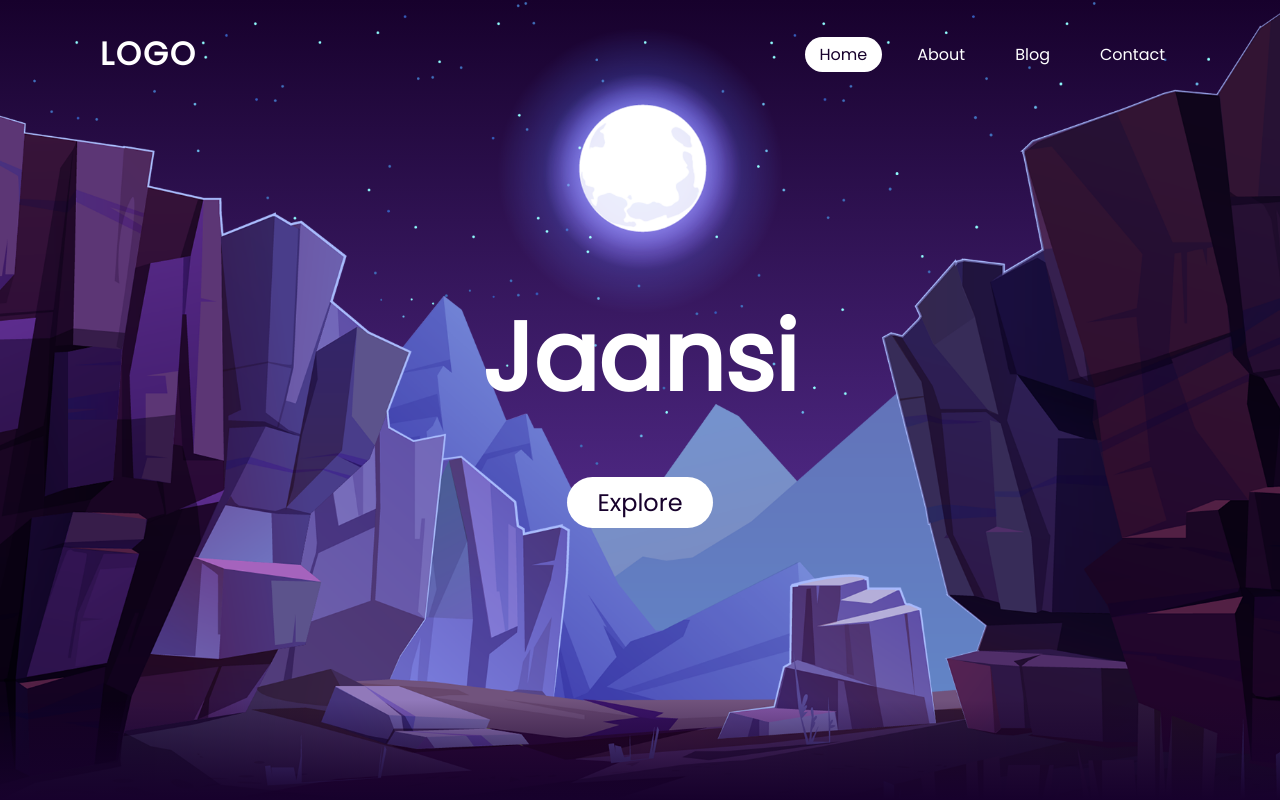
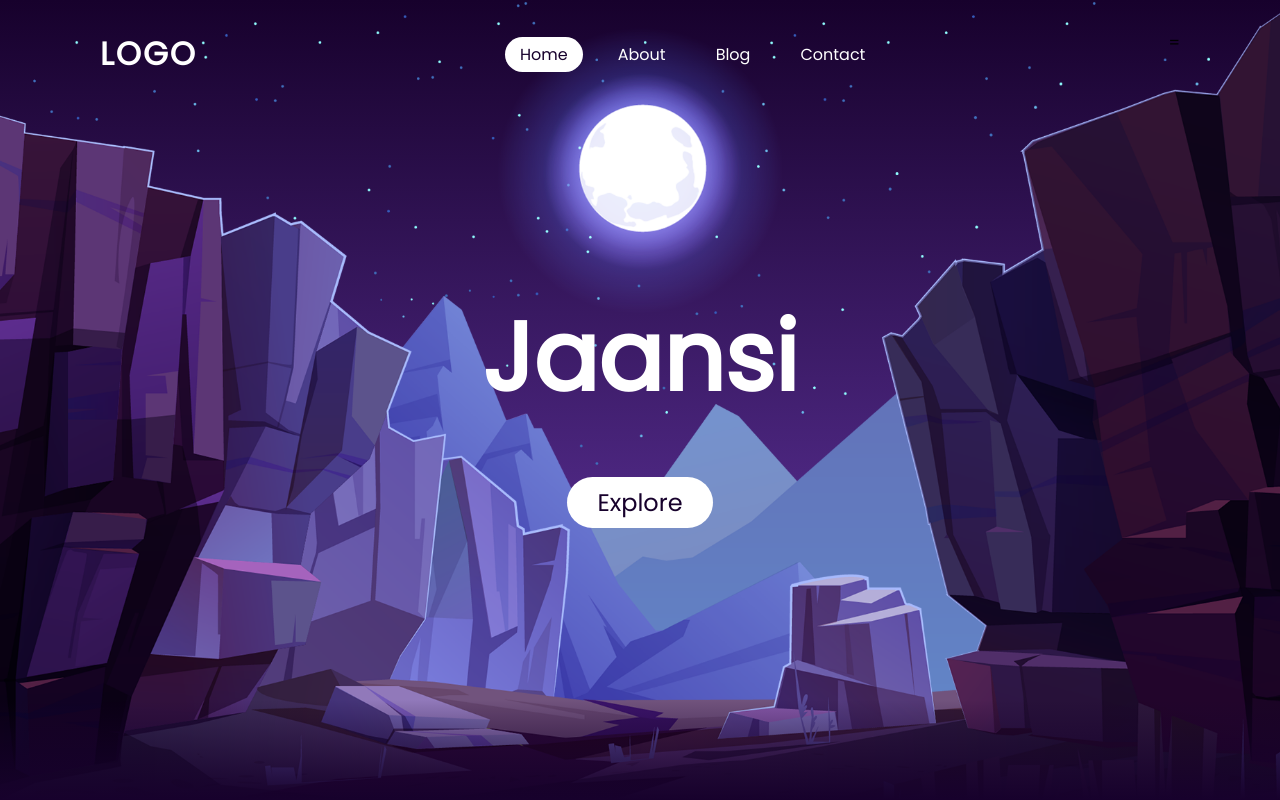
Before and after one commit to jaansiparsa/blogmaybe, a plain HTML site: page index.html in a window 1280 px wide. Shown: the top 800 px of the page. Drawn offline with Linux system fonts and the light colour scheme.

Commit message:
how does this work

```diff
--- a/index.html
+++ b/index.html
@@ -11,11 +11,11 @@
     <header>
         <a href="#" class="logo">Logo</a>
         <ul>
-            <li><a href="#" class="active">Home</a></li>
-            <li><a href="#">About</a></li>
-            <li><a href="#">Blog</a></li>
-            <li><a href="#">Contact</a></li>
-        </ul>
+            <li><a href="#" class="active" id="nav">Home</a></li>
+            <li><a href="about.html" id="nav">About</a></li>
+            <li><a href="blog.html" id="nav">Blog</a></li>
+            <li><a href="#" id="nav">Contact</a></li>
+        </ul>=
     </header>
     <section>
         <img src="stars.png" id="stars" alt="stars">
@@ -41,6 +41,7 @@
         let text = document.getElementById("text");
         let btn = document.getElementById('btn');
         let mountains_front = document.getElementById('mountains_front');
+        let header = document.querySelector('header');
 
         window.addEventListener('scroll', function(){
             let value = window.scrollY;
@@ -51,6 +52,7 @@
             text.style.marginRight = value * 4 + 'px';
             text.style.marginTop = value * 1.5 + 'px';
             btn.style.marginTop = value * 1.5 + 'px';
+            header.style.top = value * .5 + 'px';
         })
     </script>
 </body>
--- a/styles.css
+++ b/styles.css
@@ -23,8 +23,11 @@
     padding: 30px 100px;
     display: flex;
     justify-content: space-between;
-    align-items: center;
     z-index: 10000;
+}
+
+header #nav{
+    transform: translateX(-50%);
 }
 
 header .logo{
```
Also changed, not shown: about.html (added, +12 -0 lines), blog.html (added, +12 -0 lines).
